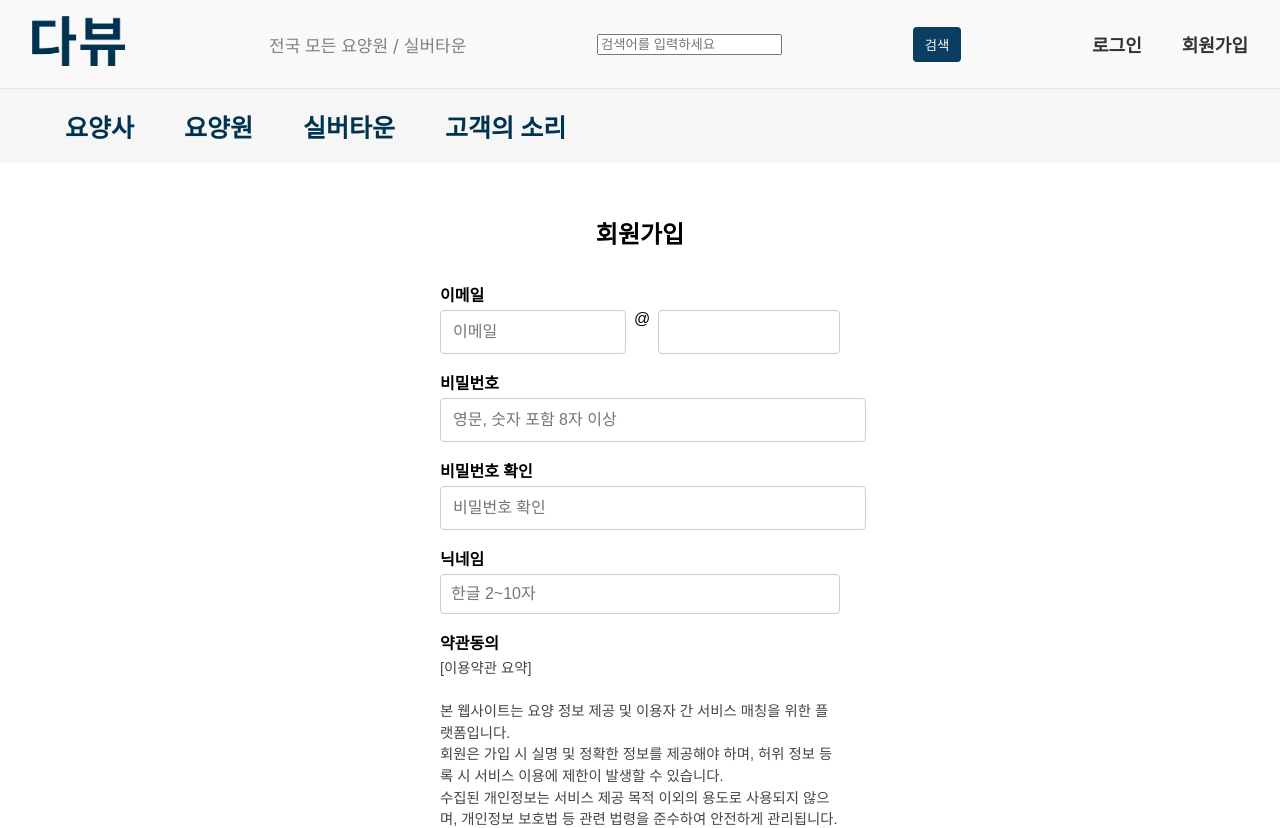
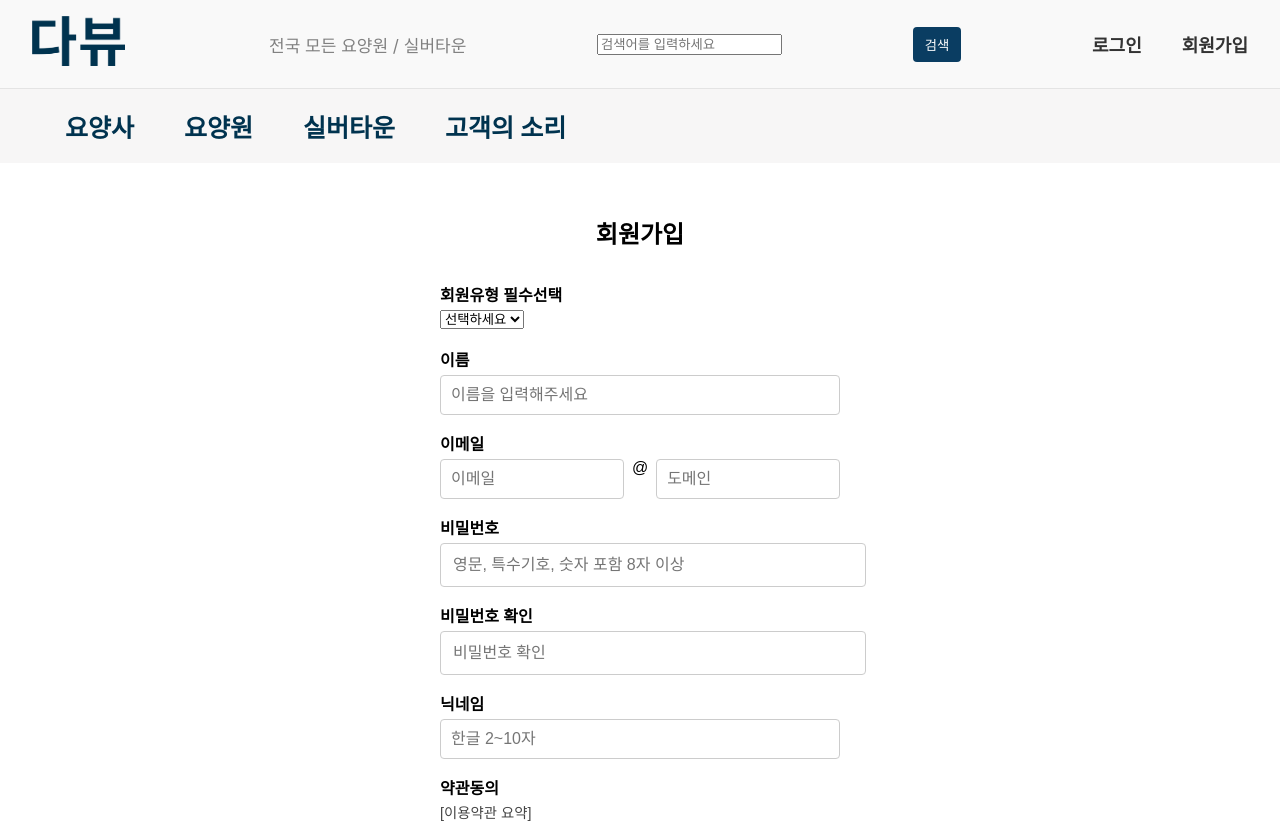
Before and after one commit to thetestt/daview-frontend, a React (Create React App) app: page /signup in a window 1280 px wide. Shown: the top 828 px of the page. Built offline with nearby package versions, Linux system fonts and the light colour scheme.

Commit message:
회원가입 테스트

```diff
--- a/package.json
+++ b/package.json
@@ -9,6 +9,7 @@
     "@testing-library/react": "^16.3.0",
     "@testing-library/user-event": "^13.5.0",
     "axios": "^1.9.0",
+    "jwt-decode": "^4.0.0",
     "react": "^19.1.0",
     "react-dom": "^19.1.0",
     "react-router": "^7.6.0",
--- a/src/App.js
+++ b/src/App.js
@@ -24,6 +24,7 @@ import ReviewWrite from "./pages/ReviewWritePage";
 import { SearchProvider } from "./context/SearchContext";
 import SearchResults from "./pages/SearchResults";
 import ChatRoom from "./pages/ChatRoom";
+import MyPage from "./pages/auth/MyPage";
 
 function App() {
   return (
@@ -40,6 +41,7 @@ function App() {
         <Route path="/silvertown/:id" element={<SilvertownDetail />} />
         <Route path="/login" element={<LoginPage />} />
         <Route path="/signup" element={<SignupPage />} />
+        <Route path="/mypage" element={<MyPage />} />
         <Route path="/notice/:facilityId" element={<NoticeList />} />
         <Route
           path="/notice/:facilityId/:noticeId"
--- a/src/components/Header.js
+++ b/src/components/Header.js
@@ -1,7 +1,8 @@
-import React, { useState, useEffect } from "react";
+import React, { useEffect, useState } from "react";
 import { Link, useNavigate } from "react-router-dom";
 import logoImg from "../assets/daview-logo.png";
 import "../styles/components/Header.css";
+import { jwtDecode } from "jwt-decode";
 
 function Header() {
   const [keyword, setKeyword] = useState("");
@@ -23,6 +24,24 @@ function Header() {
   useEffect(() => {
     const stored = localStorage.getItem("username");
     if (stored) setUsername(stored);
+    const token = localStorage.getItem("token");
+    if (token) {
+      try {
+        const decoded = jwtDecode(token);
+        const isExpired = decoded.exp * 1000 < Date.now();
+        if (isExpired) {
+          localStorage.removeItem("token");
+          localStorage.removeItem("username");
+          window.location.href = "/login";
+        } else {
+          setUsername(localStorage.getItem("username"));
+        }
+      } catch (e) {
+        console.error("토큰 에러:", e);
+        localStorage.removeItem("token");
+        localStorage.removeItem("username");
+      }
+    }
   }, []);
 
   return (
--- a/src/pages/Home.js
+++ b/src/pages/Home.js
@@ -3,12 +3,46 @@ import SlideBanner from "../components/SliderBanner";
 import MainButton from "../components/MainButton";
 
 function Home() {
+  const username = localStorage.getItem("username");
+  const role = localStorage.getItem("role");
+
+  let mainMessage;
+  if (role === "user") {
+    mainMessage = `${username}님, 일반 유저 페이지에 오신 걸 환영합니다.`;
+  } else if (role === "caregiver") {
+    mainMessage = `${username}님, 요양사 페이지입니다.`;
+  } else if (role === "company") {
+    mainMessage = `${username}님, 기업 전용 페이지입니다.`;
+  } else {
+    mainMessage = "로그인 해주세요.";
+  }
+
+  const handleLogout = () => {
+    localStorage.clear();
+    window.location.href = "/login";
+  };
+
   return (
     <div>
       <SlideBanner />
       <MainButton />
+
+      <p>{mainMessage}</p>
+      {role && (
+        <>
+          <a href="/mypage">마이페이지</a>
+          <button onClick={handleLogout}>로그아웃</button>
+        </>
+      )}
     </div>
   );
 }
 
 export default Home;
+
+
+// 헷갈려서 여기 좀 적을게여~ - 수현
+
+// 로그인한 사람의 username과 role 가져오고 mainMessage 보여주고
+// 기존에 있던 <SlideBanner />, <MainButton />는 유지함
+// handleLogout 함수 새로 정의 - 는 뭔말이지;
--- a/src/pages/auth/LoginPage.js
+++ b/src/pages/auth/LoginPage.js
@@ -3,12 +3,18 @@ import { useNavigate } from "react-router-dom";
 import "../../styles/auth/LoginPage.css";
 // import Footer from "../../components/Footer";
 import axios from "axios";
+import { jwtDecode } from "jwt-decode";
+
 
 function LoginPage() {
   const [username, setUsername] = useState("");
   const [password, setPassword] = useState("");
   const [errorMsg, setErrorMsg] = useState("");
   const navigate = useNavigate();
+  const handleKakaoLogin = () => {
+    window.location.href = `https://kauth.kakao.com/oauth/authorize?client_id=REST_API_KEY&redirect_uri=REDIRECT_URI&response_type=code`;
+  }; //아직 구현 전
+
 
   const handleSubmit = async (e) => {
     e.preventDefault();
@@ -17,17 +23,22 @@ function LoginPage() {
         username,
         password,
       });
+
       console.log("로그인 성공:", response.data);
+
+      const decoded = jwtDecode(response.data.token);
       localStorage.setItem("token", response.data.token);
       localStorage.setItem("username", response.data.username);
+      localStorage.setItem("role", decoded.role); // 역할 저장 (기업인지 유저인지 뭐 그런거)
+
       navigate("/");
       window.location.reload();
-
     } catch (error) {
-      console.error("로그인 실패:", error); //로그인실패하면 정말 슬퍼 힝
+      console.error("로그인 실패:", error);
       setErrorMsg("아이디 또는 비밀번호가 올바르지 않습니다.");
     }
   };
+
 
   return (
     <div className="page-wrapper">
@@ -49,6 +60,10 @@ function LoginPage() {
               onChange={(e) => setPassword(e.target.value)}
             />
             <button type="submit">로그인</button>
+            <button type="button" onClick={handleKakaoLogin} className="kakao-login-button">카카오로 로그인하기</button>
+            {/*아직 구현 전*/}<div />
+            <div className="kakao-login">
+              카카오로 로그인 시 자동 회원가입처리됩니다.</div>
           </form>
           <div className="login-links">
             <a href="/findidpage">아이디찾기</a>
--- a/src/pages/auth/MyPage.js
+++ b/src/pages/auth/MyPage.js
@@ -1,7 +1,12 @@
 import React from "react";
+import "../../styles/auth/MyPage.css";
 
 function MyPage() {
-  return <div>마이페이지</div>;
-}
+  return (
+    <div className="mypage-container">
+      <h2>마이페이지 준비중</h2>
+      </div>
+      );
+};
 
-export default MyPage;
+      export default MyPage;
--- a/src/pages/auth/SignupPage.js
+++ b/src/pages/auth/SignupPage.js
@@ -1,32 +1,84 @@
 import React, { useState } from "react";
+import axios from "axios";
 import "../../styles/auth/SignupPage.css";
-
 
 function SignupPage() {
   const [agreed, setAgreed] = useState(false);
   const [smsAgree, setSmsAgree] = useState(false);
   const [emailAgree, setEmailAgree] = useState(false);
   const [pushAgree, setPushAgree] = useState(false);
+  const [role, setRole] = useState("");
+
+  const [name, setName] = useState("");
+  const [emailId, setEmailId] = useState("");
+  const [emailDomain, setEmailDomain] = useState("");
+  const [password, setPassword] = useState("");
+  const [passwordConfirm, setPasswordConfirm] = useState("");
+  const [nickname, setNickname] = useState("");
+
+  const handleSubmit = (e) => {
+    e.preventDefault();
+    if (!agreed) {
+      alert("약관에 동의해주세요.");
+      return;
+    }
+    if (password !== passwordConfirm) {
+      alert("비밀번호가 일치하지 않습니다.");
+      return;
+    }
+
+    const email = `${emailId}@${emailDomain}`;
+
+    axios.post("http://localhost:8080/api/auth/signup", {
+      username: email,
+      password,
+      name,
+      nickname,
+      role,
+    })
+
+      .then(() => {
+        alert("회원가입 성공!");
+      })
+      .catch((err) => {
+        console.error("회원가입 실패", err);
+        alert("회원가입 실패!\n" + (err.response?.data?.message || "서버 오류"));
+      });
+  };
 
   return (
     <div className="signup-container">
       <h2>회원가입</h2>
 
-      <form className="signup-form">
+      <form className="signup-form" onSubmit={handleSubmit}>
+        <label>회원유형 필수선택</label>
+        <select value={role} onChange={(e) => setRole(e.target.value)}>
+          <option value="">선택하세요</option>
+          <option value="user">다뷰 회원</option>
+          <option value="company">기업</option>
+          <option value="caregiver">요양사</option>
+        </select><br /><br />
+
+        <label>이름</label>
+        <div className="name-box">
+          <input type="text" placeholder="이름을 입력해주세요" value={name} onChange={(e) => setName(e.target.value)} />
+        </div>
+
         <label>이메일</label>
         <div className="email-box">
-          <input type="email" placeholder="이메일" />
+          <input type="text" placeholder="이메일" value={emailId} onChange={(e) => setEmailId(e.target.value)} />
           <span className="at">@</span>
-          <input type="text" />
+          <input type="text" placeholder="도메인" value={emailDomain} onChange={(e) => setEmailDomain(e.target.value)} />
         </div>
 
         <label>비밀번호</label>
-        <input type="password" placeholder="영문, 숫자 포함 8자 이상" />
+        <input type="password" placeholder="영문, 특수기호, 숫자 포함 8자 이상" value={password} onChange={(e) => setPassword(e.target.value)} />
 
         <label>비밀번호 확인</label>
-        <input type="password" placeholder="비밀번호 확인" />
+        <input type="password" placeholder="비밀번호 확인" value={passwordConfirm} onChange={(e) => setPasswordConfirm(e.target.value)} />
+
         <label>닉네임</label>
-        <input type="text" placeholder="한글 2~10자" />
+        <input type="text" placeholder="한글 2~10자" value={nickname} onChange={(e) => setNickname(e.target.value)} />
 
         <label>약관동의</label>
         <div className="terms-content">
@@ -39,6 +91,7 @@ function SignupPage() {
           본 약관은 변경될 수 있으며, 변경 시 공지사항을 통해 사전 안내합니다.<br />
           회원은 항상 최신 약관을 숙지하고 이를 준수해야 하며, 지속적으로 서비스를 이용함으로써 약관 변경에 동의한 것으로 간주됩니다.<br />
           자세한 사항은 정식 이용약관 전문을 참고해주세요.<br /><br />
+
         </div>
 
         <label className="agree-check">
--- a/src/styles/auth/LoginPage.css
+++ b/src/styles/auth/LoginPage.css
@@ -79,3 +79,25 @@
 .login-links a:hover {
   text-decoration: underline;
 }
+
+.kakao-login {
+  font-size: 0.9rem;
+  background: none;
+  padding: 0;
+  border: none;
+  margin-bottom: 10px;
+  color: #444;
+  line-height: 1.5;
+}
+
+.kakao-login-button {
+  background-color: #fff500;
+  color: #311e00;
+  border: none;
+  padding: 10px;
+  font-weight: bold;
+  border-radius: 4px;
+  cursor: pointer;
+  width: 100%;
+  margin-top: 10px;
+}
--- /dev/null
+++ b/src/styles/auth/MyPage.css
@@ -0,0 +1,6 @@
+.mypage-container {
+    height: calc(100vh - 270px);
+    display: flex;
+    justify-content: center;
+    align-items: center;
+}
```
Also changed, not shown: 1 other file (tests, documents, lock files or other folders). Lines whose indentation alone changed are shown as unchanged.
